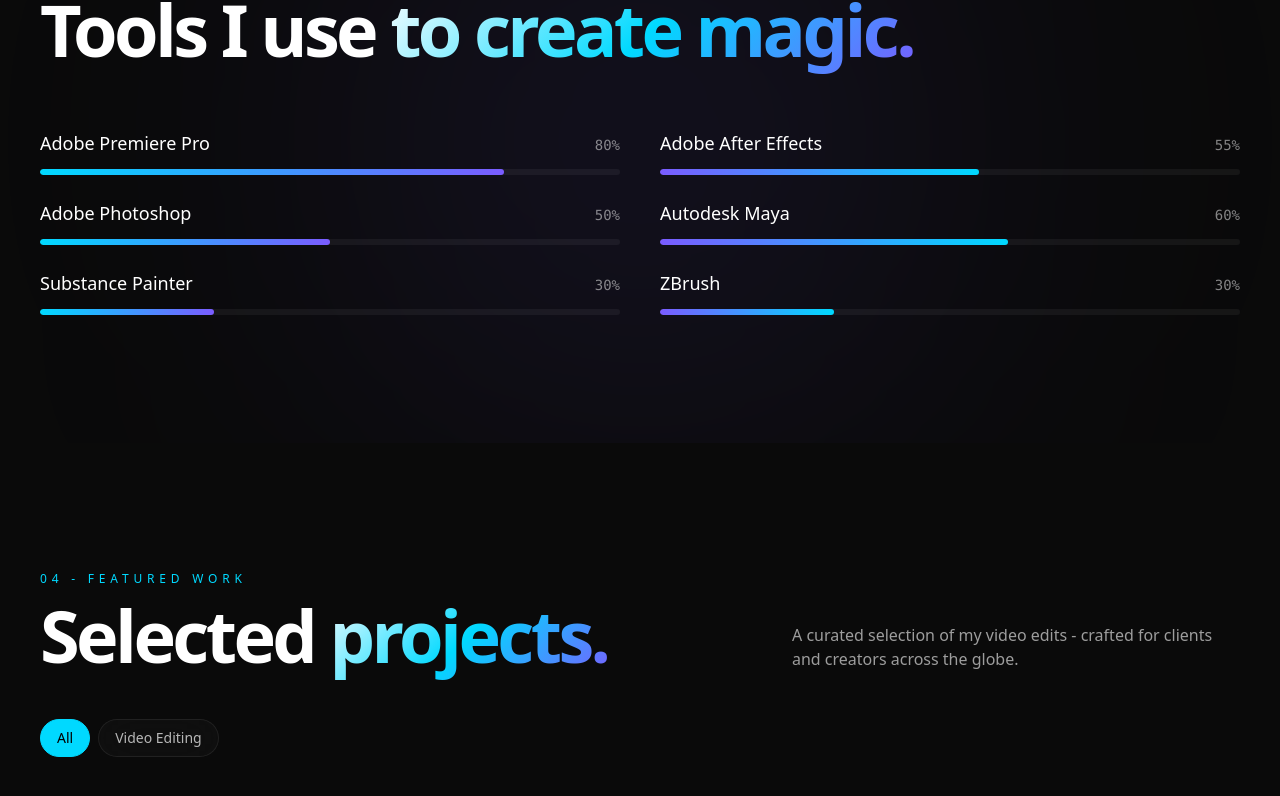
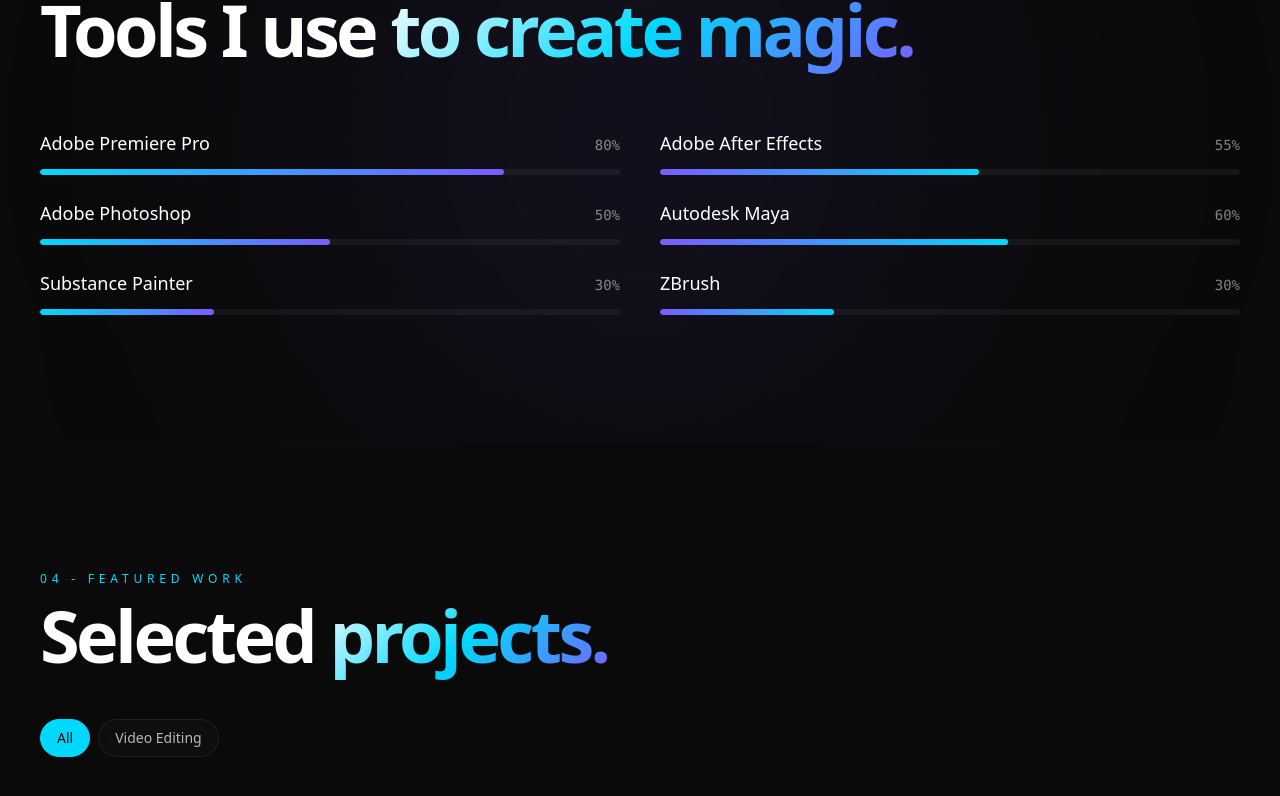
Before and after one commit to ayushbijalwan217/Ayush-Bijalwan-Portfolio-, a Next.js app: page / in a window 1280 px wide. Shown: the part 1979-2775 px from the top of the page. Built offline with nearby package versions, Linux system fonts and the light colour scheme; grey boxes are pictures that could not be loaded.

Commit message:
Update page.js

```diff
--- a/app/page.js
+++ b/app/page.js
@@ -806,7 +806,6 @@
             <div className="text-xs tracking-[0.4em] text-[#00D9FF] mb-3">04 - FEATURED WORK</div>
             <h2 className="text-5xl md:text-7xl font-bold tracking-tighter">Selected <span className="text-gradient">projects.</span></h2>
           </div>
-          <p className="text-white/60 max-w-md">A curated selection of my video edits - crafted for clients and creators across the globe.</p>
         </TextReveal>
 
         <TextReveal className="mb-10">
```
